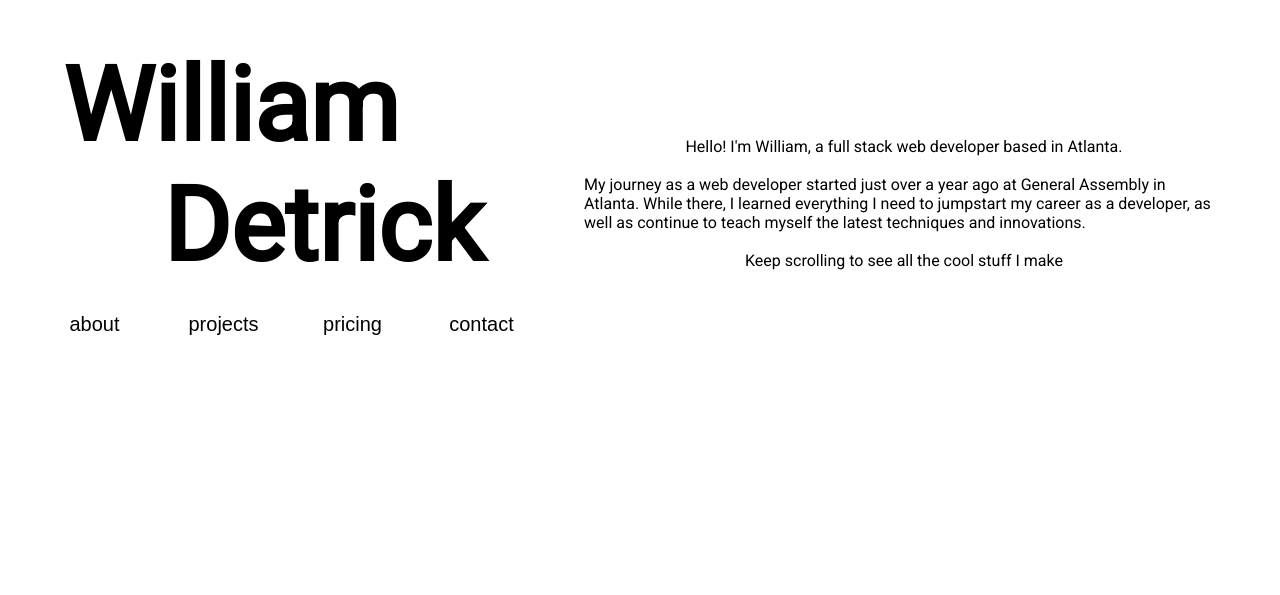
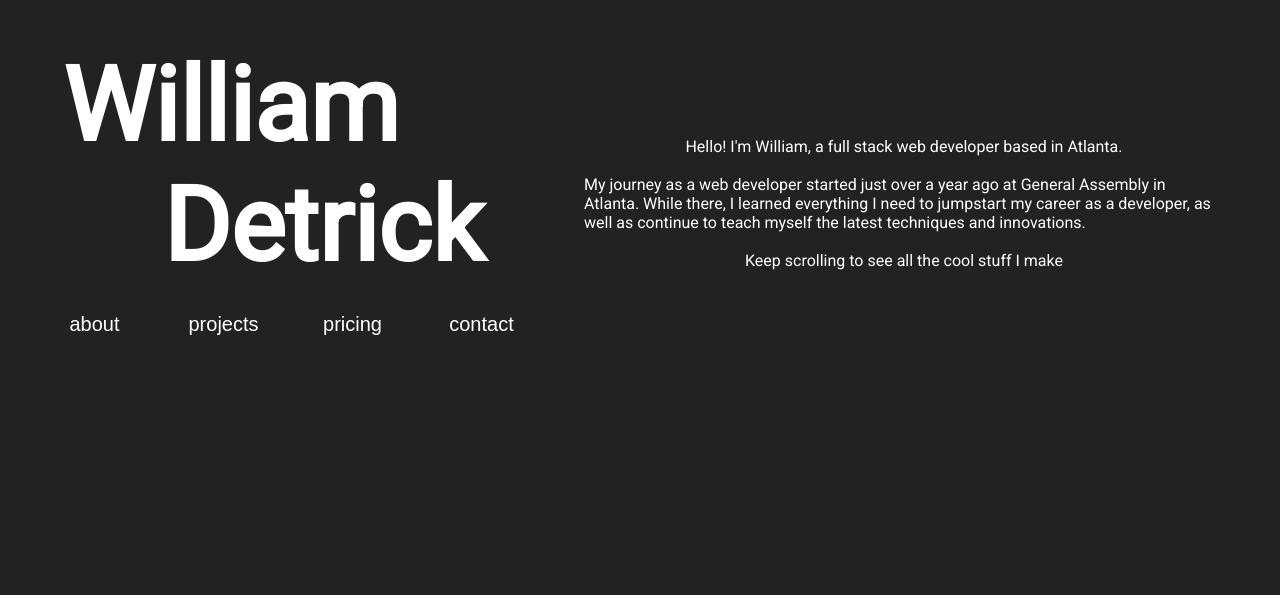
Before and after one commit to williamcd/PortfolioMain, a plain HTML site: page index.html in a window 1280 px wide. Shown: the part 205-800 px from the top of the page. Drawn offline with nearby package versions, Linux system fonts and the light colour scheme.

Commit message:
dark theme?

```diff
--- a/style.css
+++ b/style.css
@@ -1,5 +1,6 @@
 body {
-  background-color: #FFFFFF;
+  background-color: #222222;
+  color: white;
 }
 #Nav {
     width: 45vw;
@@ -39,7 +40,8 @@ body {
 .button1 {
     width: 125px;
     height: 40px;
-    background-color: #FFFFFF;
+    background-color: #222222;
+    color: white;
     border: none;
     transition: all 0.2s;
     align-self: center;
@@ -47,11 +49,11 @@ body {
     outline: none;
 }
 .button1:hover {
-    background-color: #EEEEEE;
+    background-color: #444444;
     transition: all 0.3s;
 }
 .button1:active {
-    background-color: #CCCCCC;
+    background-color: #333333;
 }
 #Projects {
     flex-wrap: wrap;
```
